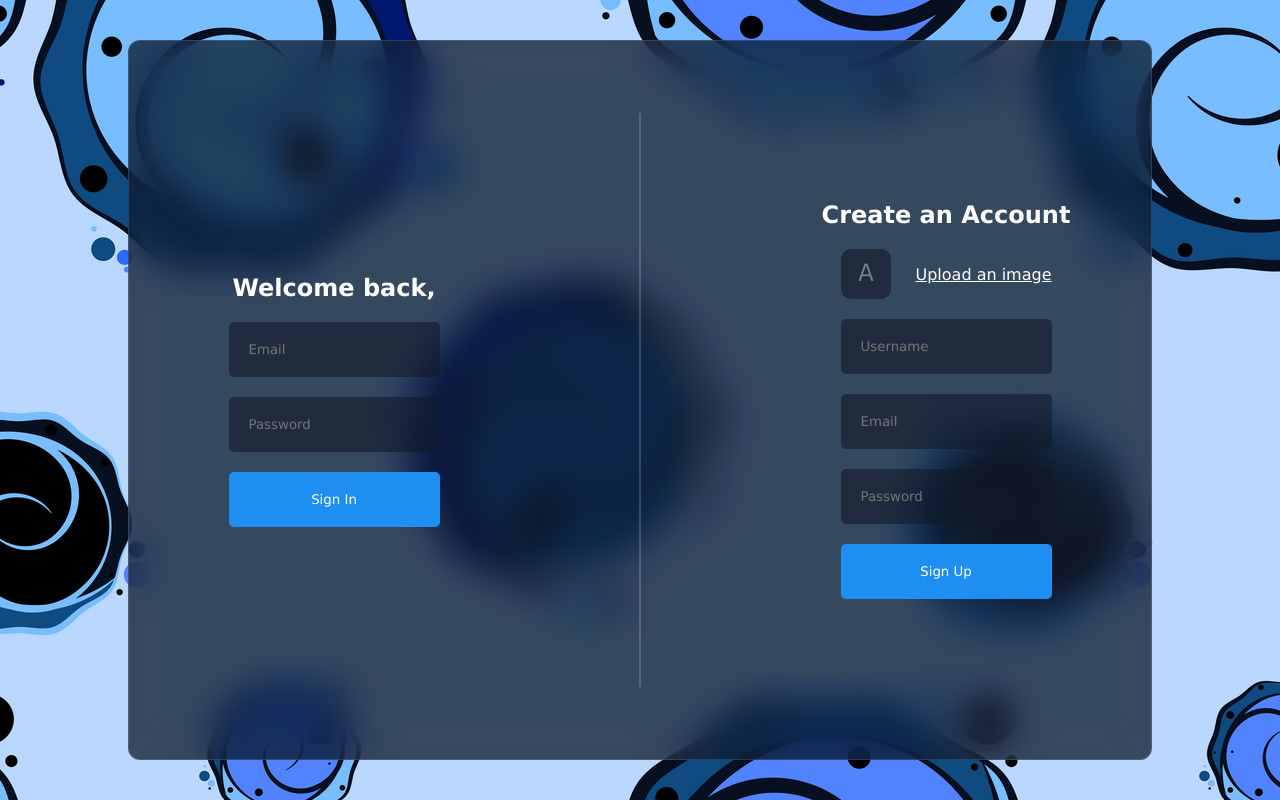
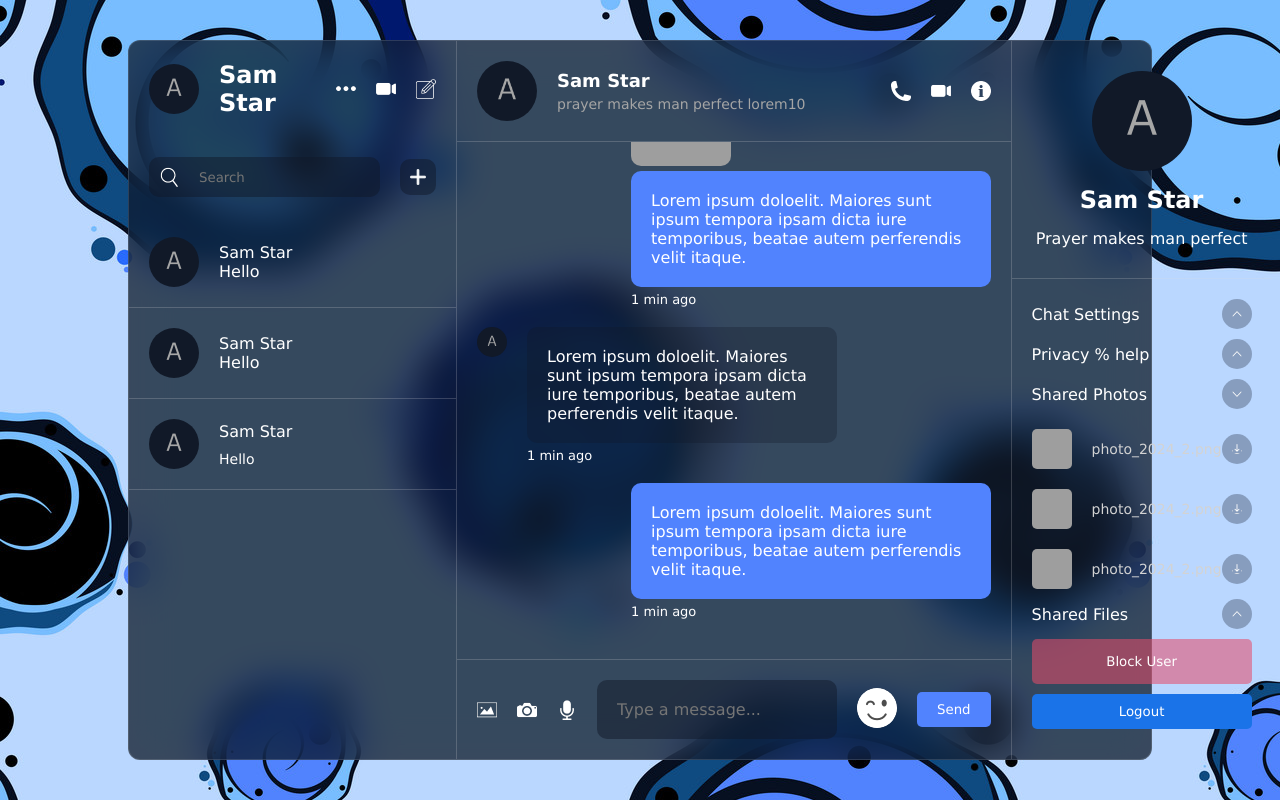
Before and after one commit to SamStar3/Chat-Application, a React (Vite) app: page / in a window 1280 px wide. Built offline with nearby package versions, Linux system fonts and the light colour scheme; grey boxes are pictures that could not be loaded.

Commit message:
File added

```diff
--- a/src/App.jsx
+++ b/src/App.jsx
@@ -6,7 +6,7 @@ import Notification from "./component/notification/Notification";
 
 const App = () => {
 
-  const user = false
+  const user = true
 
   return (
 
--- a/src/component/login/Login.jsx
+++ b/src/component/login/Login.jsx
@@ -19,7 +19,7 @@ const Login = () => {
 
     const handleLogin = e =>{
         e.preventDefault()
-        toast.success("Hello")
+
     }
 
     return (
```
Also changed, not shown: src/component/addUser/AddUser.jsx (added), src/component/addUser/addUser.css (added).
